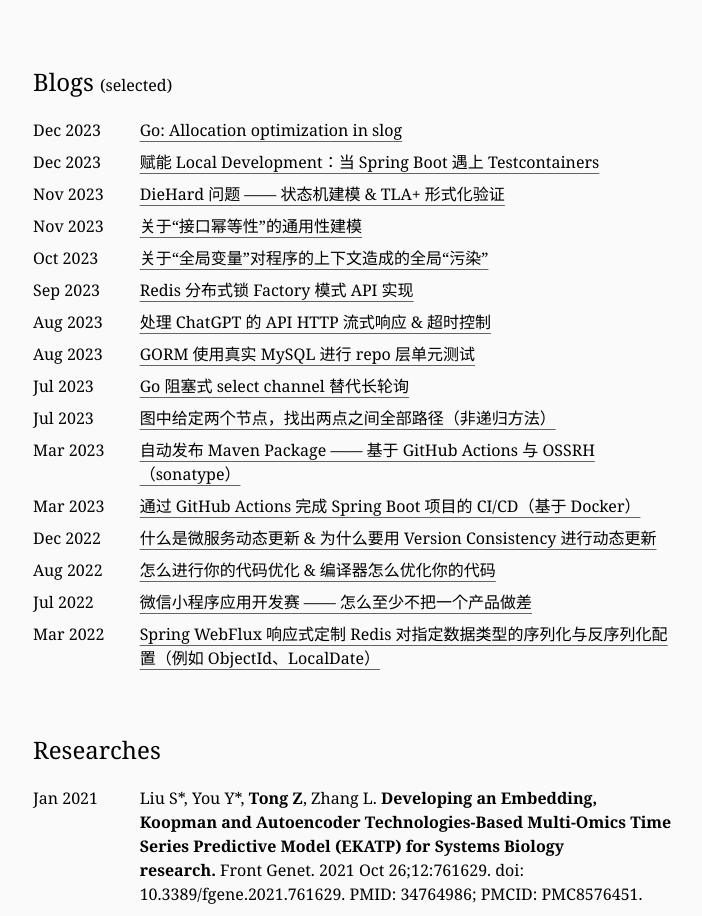
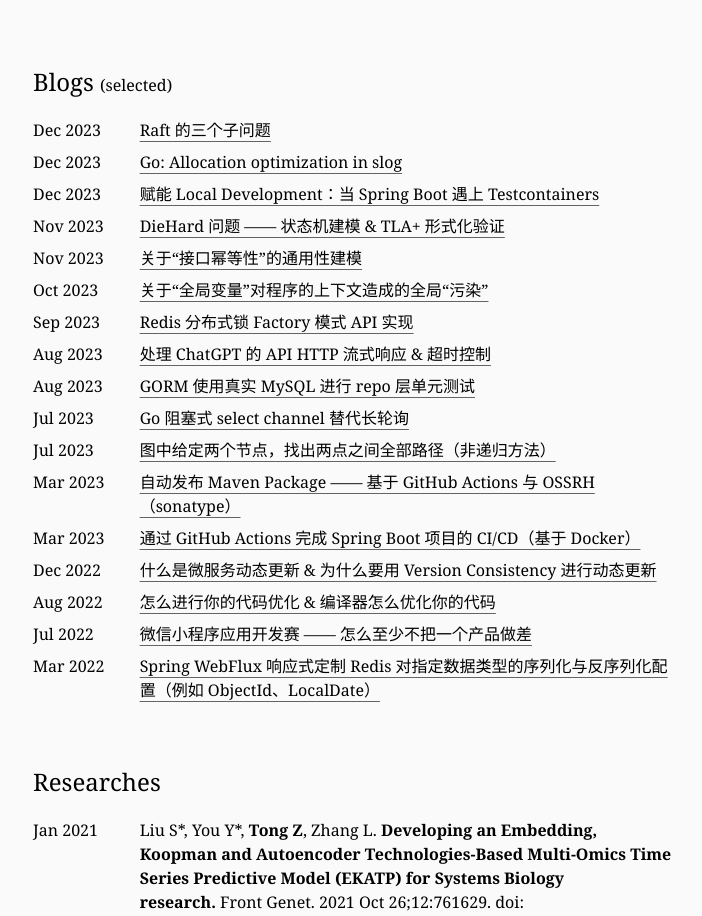
Before and after one commit to tzq0301/tzq0301.github.io, a Next.js app: page / in a window 1280 px wide. Shown: the part 1528-2444 px from the top of the page, without its empty margins (287-989 px from the left). Built offline with nearby package versions, Linux system fonts and the light colour scheme.

Commit message:
Raft 的三个子问题

```diff
--- a/app/page.tsx
+++ b/app/page.tsx
@@ -260,6 +260,8 @@
                     <Br/>
                     <Br/>
                     <List>
+                        <ListItem left={'Dec 2023'} right={<UrlLink url={'https://zhuanlan.zhihu.com/p/673212520'}
+                                                                    bold={false}>Raft 的三个子问题</UrlLink>}/>
                         <ListItem left={'Dec 2023'} right={<UrlLink url={'https://zhuanlan.zhihu.com/p/672869541'}
                                                                     bold={false}>Go: Allocation optimization in
                             slog</UrlLink>}/>
```
